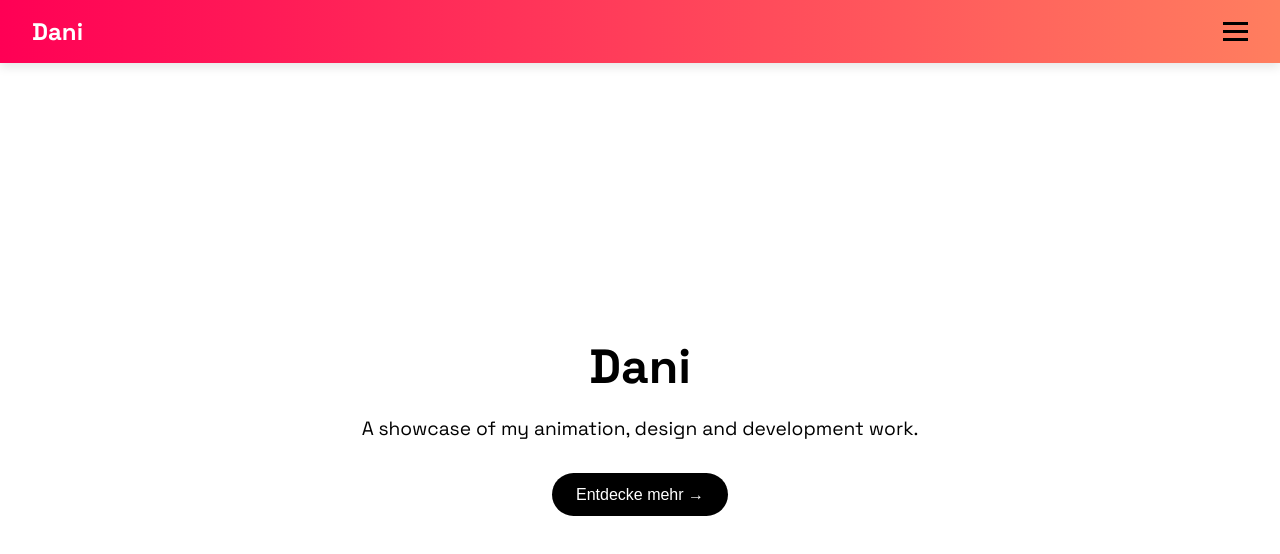
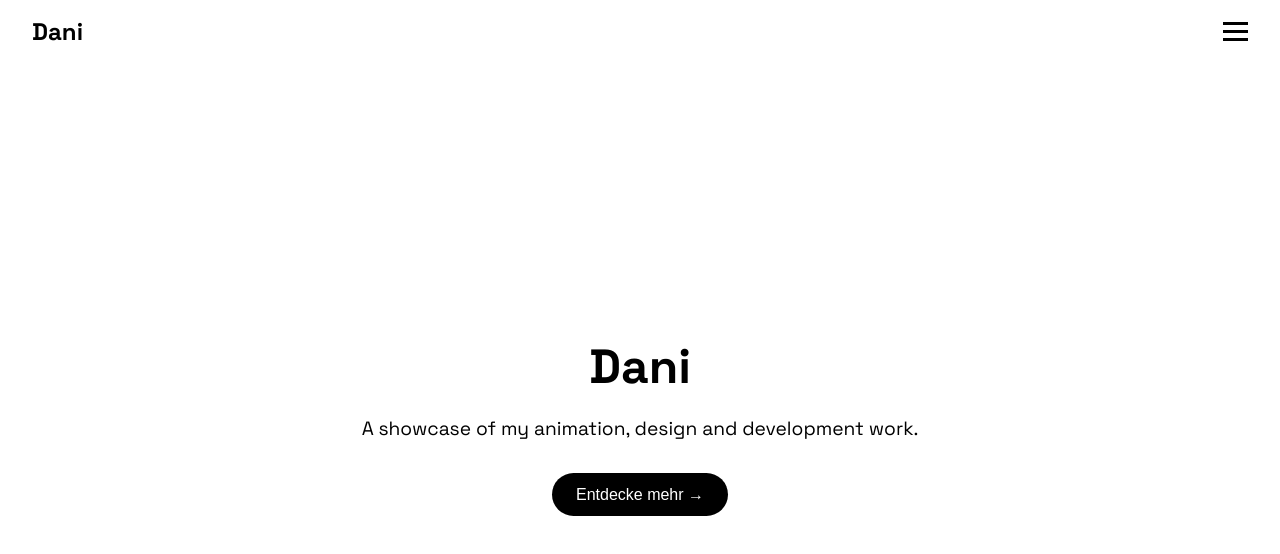
Before and after one commit to inbetweened/portfolio, a Next.js app: page / in a window 1280 px wide. Shown: the top 554 px of the page. Built offline with nearby package versions, Linux system fonts and the light colour scheme.

Commit message:
Update Navbar.module.css

```diff
--- a/styles/Navbar.module.css
+++ b/styles/Navbar.module.css
@@ -3,14 +3,12 @@
   top: 0;
   left: 0;
   width: 100%;
-  z-index: 50;
+  padding: 1rem 2rem;
   display: flex;
   justify-content: space-between;
   align-items: center;
-  padding: 1rem 2rem;
-  background: linear-gradient(90deg, #FF0055, #FF7E5F); /* Beispiel-Gradient */
-  color: white;
-  box-shadow: 0 4px 10px rgba(0, 0, 0, 0.1);
+  z-index: 100;
+  background: white;
 }
 
 .logo {
```
